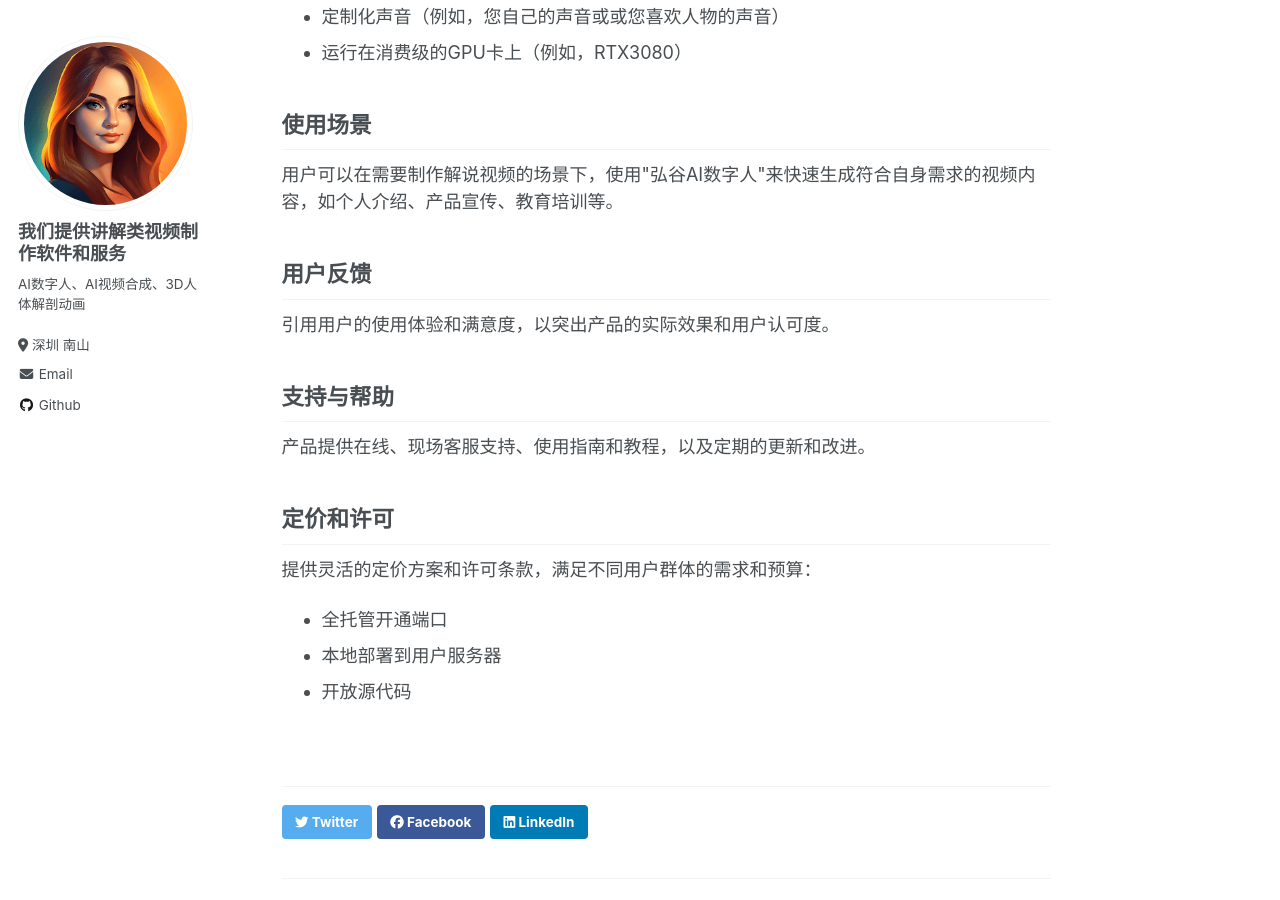
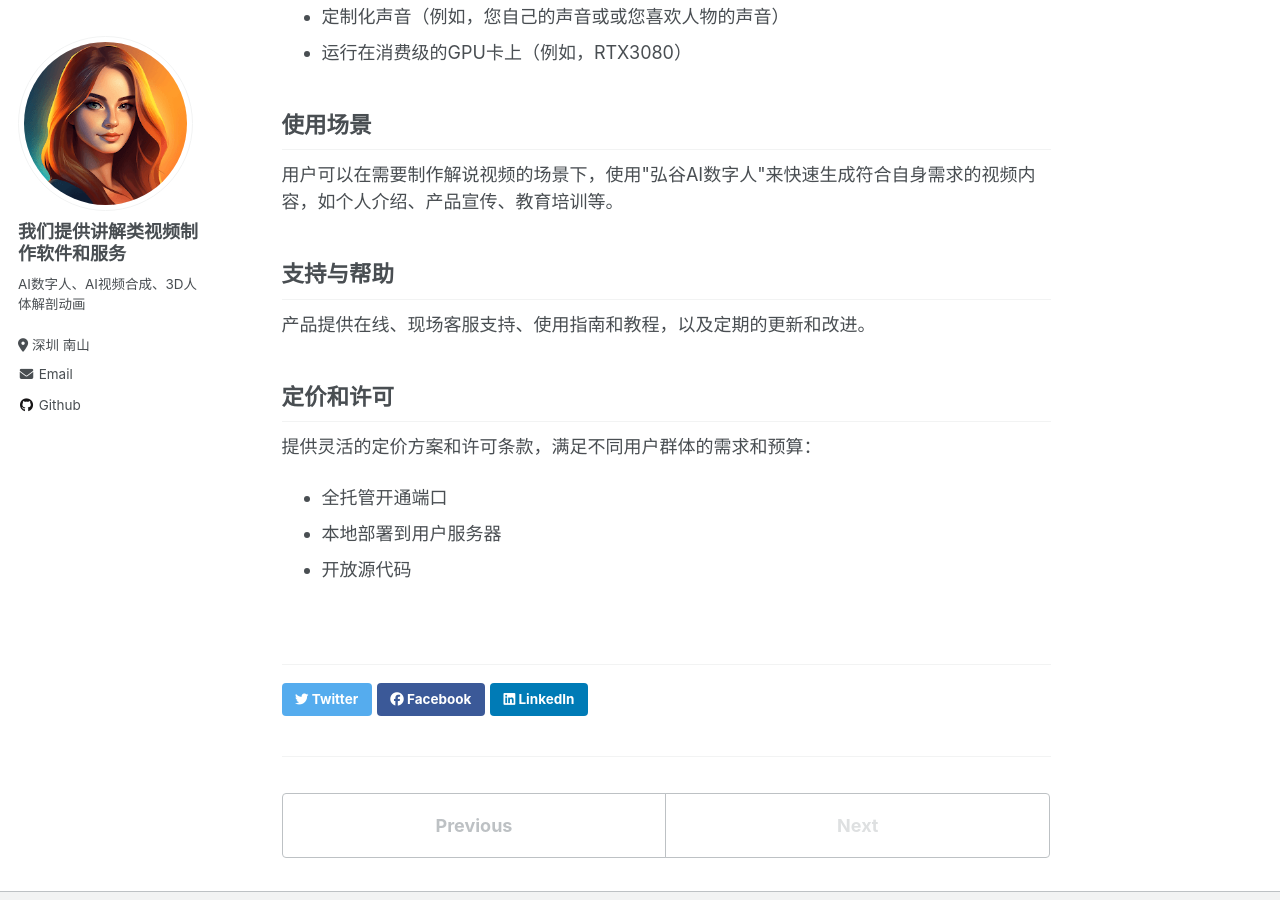
Before and after one commit to bloomv/bloomv, a Jekyll site: the page built from _portfolio/弘谷AI数字人.html, in a window 1280 px wide and 900 px high, scrolled down 874 px. Built offline with Jekyll 4.4.1, drawn with Linux system fonts in a browser that asks for light colours; part of the change alters nothing that is shown.

Commit message:
Update 弘谷AI数字人.html

```diff
--- a/_portfolio/弘谷AI数字人.html
+++ b/_portfolio/弘谷AI数字人.html
@@ -25,10 +25,10 @@ collection: portfolio
 
   <h2><strong>使用场景</strong></h2>
   <p>用户可以在需要制作解说视频的场景下，使用"弘谷AI数字人"来快速生成符合自身需求的视频内容，如个人介绍、产品宣传、教育培训等。</p>
-
+<!--
   <h2><strong>用户反馈</strong></h2>
-  <p>引用用户的使用体验和满意度，以突出产品的实际效果和用户认可度。</p>
-
+  <p>引用用户的使用体验和满意度，以突出产品的实际效果和用户认可度。待补充</p>
+-->
   <h2><strong>支持与帮助</strong></h2>
   <p>产品提供在线、现场客服支持、使用指南和教程，以及定期的更新和改进。</p>
 
```
